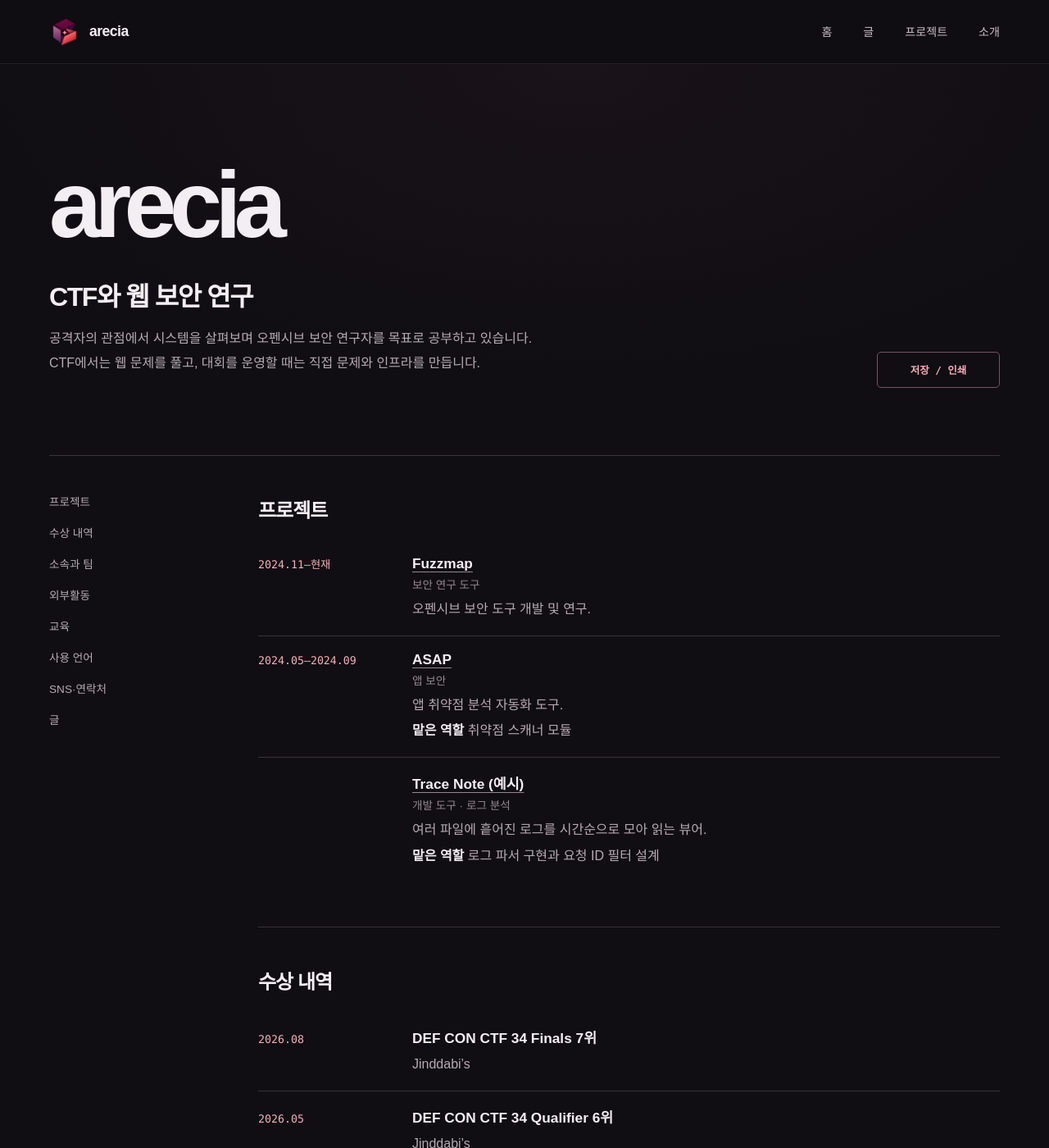
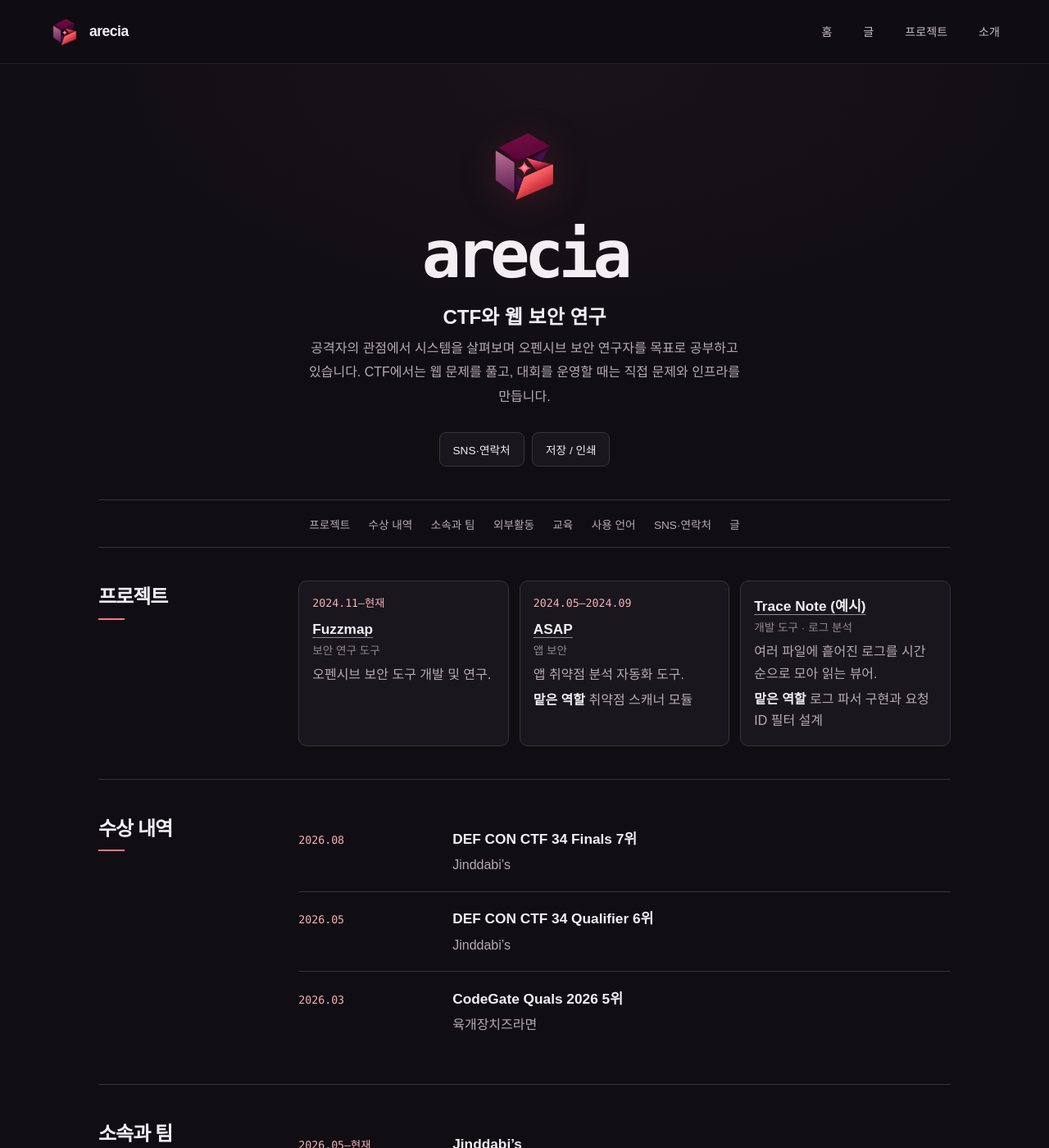
Before and after one commit to areciah/areciah.github.io, a Jekyll site: the page built from cv/index.html, in a window 1280 px wide and 1400 px high. Shown: the whole window at 82% size. Built offline with Jekyll 4.4.1, drawn with Linux system fonts in a browser that asks for light colours.

Commit message:
Give the profile a portfolio layout

```diff
--- a/assets/style.css
+++ b/assets/style.css
@@ -147,33 +147,29 @@ main { background: radial-gradient(ellipse 75% 500px at 55% 0, #512c3726, transp
 .post-bottom-nav small { display: block; margin-bottom: 8px; color: var(--soft); }
 .post-bottom-nav strong { font-size: 1rem; }
 
-.cv-page { padding-block: 42px 125px; }
-.cv-topline { display: flex; justify-content: space-between; gap: 20px; padding-bottom: 19px; border-bottom: 1px solid var(--line); color: var(--soft); font: .69rem var(--mono); letter-spacing: .12em; }
-.cv-header { display: flex; justify-content: space-between; align-items: end; gap: 40px; padding: 72px 0 82px; }
-.cv-header h1 { margin: 0; font-size: clamp(4.2rem, 9vw, 8rem); font-weight: 600; line-height: 1; letter-spacing: -.075em; }
-.cv-headline { margin: 29px 0 0; font-size: clamp(1.3rem, 2.6vw, 2rem); font-weight: 600; letter-spacing: -.045em; }
-.cv-summary { max-width: 620px; margin: 12px 0 0; color: var(--muted); line-height: 1.85; word-break: keep-all; }
-.cv-actions { display: flex; flex-direction: column; gap: 10px; min-width: 150px; }
-.cv-actions a, .cv-actions button { display: block; min-height: 44px; padding: 11px 14px; border: 1px solid #745566; border-radius: 5px; background: transparent; color: var(--accent-soft); cursor: pointer; font: 700 .78rem var(--mono); text-align: center; }
-.cv-actions a:hover, .cv-actions button:hover { border-color: var(--accent); color: var(--text); }
-.cv-grid { display: grid; grid-template-columns: 190px minmax(0, 1fr); gap: 65px; border-top: 1px solid var(--line); }
-.cv-index { position: sticky; top: 24px; display: flex; flex-direction: column; align-self: start; gap: 18px; padding-top: 45px; font-size: .85rem; }
-.cv-index span { margin-bottom: 7px; color: var(--accent); font: 700 .69rem var(--mono); letter-spacing: .13em; }
-.cv-index a { color: var(--muted); }
+.cv-page { max-width: 1040px; padding-block: 0 6rem; }
+.cv-header { display: grid; justify-items: center; gap: 1.25rem; padding: clamp(3rem, 6vw, 5rem) 0 2.5rem; text-align: center; }
+.cv-symbol { width: 96px; height: 96px; object-fit: contain; filter: drop-shadow(0 7px 20px #ab304740); }
+.cv-header h1 { margin: 0; font: 650 clamp(3rem, 7vw, 5rem)/1 var(--mono); letter-spacing: -.08em; }
+.cv-headline { margin: 1rem 0 .5rem; font-size: clamp(1.1rem, 3vw, 1.5rem); font-weight: 650; }
+.cv-summary { max-width: 580px; color: var(--muted); line-height: 1.85; word-break: keep-all; }
+.cv-summary p { margin: .5rem 0; }
+.cv-actions, .cv-index { display: flex; justify-content: center; align-items: center; flex-wrap: wrap; }
+.cv-actions { gap: .6rem; }
+.cv-actions a, .cv-actions button { padding: .65rem 1rem; border: 1px solid var(--line); border-radius: 8px; color: var(--text); background: var(--surface); font: inherit; font-size: .85rem; cursor: pointer; }
+.cv-actions a:hover, .cv-actions button:hover { border-color: var(--accent); }
+.cv-index { gap: .25rem 1rem; padding: .75rem; border-block: 1px solid var(--line); }
+.cv-index a { padding: .4rem .2rem; font-size: .85rem; color: var(--muted); }
 .cv-index a:hover { color: var(--accent); }
-.cv-content { min-width: 0; }
-.cv-section { padding: 47px 0 55px; border-bottom: 1px solid var(--line); scroll-margin-top: 24px; }
-.cv-section-head { display: grid; grid-template-columns: 120px minmax(0, 1fr); gap: 20px; align-items: baseline; margin-bottom: 28px; }
-.cv-section-head span { color: var(--accent); font: 700 .69rem var(--mono); letter-spacing: .08em; }
-.cv-section-head h2 { margin: 0; font-size: clamp(1.8rem, 3vw, 2.5rem); font-weight: 600; letter-spacing: -.05em; }
-.cv-records { border-top: 1px solid var(--line); }
-.cv-record { display: grid; grid-template-columns: 120px minmax(0, 1fr); gap: 20px; padding: 25px 0; border-bottom: 1px solid var(--line); }
-.cv-record-meta { display: flex; flex-direction: column; gap: 7px; color: var(--soft); font: .74rem/1.5 var(--mono); }
-.cv-record h3 { margin: 0 0 9px; font-size: 1.2rem; font-weight: 600; letter-spacing: -.03em; }
-.cv-record p { margin: 0; color: var(--muted); line-height: 1.75; }
-.cv-record a { display: inline-block; margin-top: 12px; color: var(--accent); font-size: .82rem; }
-.cv-record a:hover { text-decoration: underline; text-underline-offset: 4px; }
-.cv-empty { margin: 0; padding: 32px; border: 1px solid var(--line); border-radius: 7px; background: var(--surface); color: var(--soft); font-size: .9rem; }
+.cv-section { display: grid; grid-template-columns: minmax(8rem, .8fr) minmax(0, 3fr); gap: 2rem; padding: 2.5rem 0; border-bottom: 1px solid var(--line); scroll-margin-top: 1rem; }
+.cv-section > h2::after { content: ""; display: block; width: 2rem; height: 2px; margin-top: .65rem; background: var(--accent); }
+.cv-projects { display: grid; grid-template-columns: repeat(auto-fit, minmax(min(100%, 14rem), 1fr)); gap: .8rem; }
+.cv-projects .cv-entry { display: flex; flex-direction: column; align-items: stretch; gap: .65rem; padding: 1rem; border: 1px solid var(--line); border-radius: 10px; background: var(--surface); }
+.cv-projects .cv-entry:focus-within, .cv-projects .cv-entry:hover { border-color: var(--accent-soft); }
+@media screen and (max-width: 760px) {
+  .cv-section { grid-template-columns: 1fr; gap: .5rem; padding-block: 1.75rem; }
+}
+
 
 .intro { display: none; position: fixed; z-index: 100; inset: 0; background: radial-gradient(ellipse 65% 65% at 60% 44%, #482936, transparent 75%), var(--bg); color: var(--text); }
 .intro-pending .intro { display: grid; animation: intro-fallback 0s 5s forwards; }
@@ -205,7 +201,6 @@ main { background: radial-gradient(ellipse 75% 500px at 55% 0, #512c3726, transp
   .hero { grid-template-columns: 1fr; gap: 45px; padding-block: 65px 70px; }
   .archive-visual { width: min(100%, 540px); }
   .about-grid { gap: 36px; }
-  .cv-grid { grid-template-columns: 140px minmax(0, 1fr); gap: 35px; }
 }
 @media (max-width: 620px) {
   .container { width: min(100% - 36px, 1160px); }
@@ -241,17 +236,6 @@ main { background: radial-gradient(ellipse 75% 500px at 55% 0, #512c3726, transp
   .post-page { padding: 55px 20px 95px; }
   .post-header { padding: 60px 0 42px; }
   .post-bottom-nav { grid-template-columns: 1fr; gap: 0; }
-  .cv-page { padding-block: 32px 85px; }
-  .cv-topline span:last-child { display: none; }
-  .cv-header { flex-direction: column; align-items: start; gap: 28px; padding: 60px 0; }
-  .cv-header h1 { font-size: clamp(3.5rem, 15vw, 5rem); }
-  .cv-actions { flex-direction: row; flex-wrap: wrap; }
-  .cv-grid { grid-template-columns: 1fr; gap: 0; }
-  .cv-index { position: static; flex-direction: row; flex-wrap: wrap; gap: 10px 18px; padding-top: 27px; }
-  .cv-index span { width: 100%; }
-  .cv-section { padding-block: 42px 48px; }
-  .cv-section-head, .cv-record { grid-template-columns: 1fr; gap: 10px; }
-  .cv-record { gap: 13px; }
   .intro-inner { width: min(100% - 36px, 1160px); }
   .intro h2 { font-size: clamp(3.1rem, 12vw, 5rem); }
 }
@@ -267,9 +251,9 @@ main { background: radial-gradient(ellipse 75% 500px at 55% 0, #512c3726, transp
   .cv-page { width: 100%; padding: 0; }
   .cv-header { padding: 25px 0 35px; }
   .cv-header h1 { font-size: 55px; }
-  .cv-grid { display: block; }
-  .cv-section { break-inside: avoid; padding: 26px 0; }
-  .cv-empty { background: transparent; }
+  .cv-symbol { display: none; }
+  .cv-section { display: block; padding: 16px 0; }
+  .cv-page .cv-period { color: var(--accent); }
   @page { margin: 18mm; }
 }
 
--- a/cv/index.html
+++ b/cv/index.html
@@ -6,14 +6,18 @@ description: arecia의 보안 연구, 프로젝트와 활동 기록.
 {% assign cv = site.data.cv %}
 <div class="cv-page container">
   <header class="cv-header">
+    <img class="cv-symbol" src="{{ '/assets/archive-icon.png' | relative_url }}" width="100" height="100" alt="">
     <div>
       <h1>{{ cv.name | escape }}</h1>
       <p class="cv-headline">{{ cv.headline | escape }}</p>
       <div class="cv-summary">{{ cv.intro | markdownify }}</div>
     </div>
-    <div class="cv-actions"><button type="button" data-print-cv>저장 / 인쇄</button></div>
+    <div class="cv-actions">
+      {% assign contact = cv.sections | where: 'title', 'SNS·연락처' | first %}
+      {% if contact %}<a href="#{{ contact.id }}">SNS·연락처</a>{% endif %}
+      <button type="button" data-print-cv>저장 / 인쇄</button>
+    </div>
   </header>
-  <div class="cv-grid">
   <nav class="cv-index" aria-label="소개 목차">
     <a href="#projects">프로젝트</a>
     {% for section in cv.sections %}<a href="#{{ section.id }}">{{ section.title | escape }}</a>{% endfor %}
@@ -23,7 +27,7 @@ description: arecia의 보안 연구, 프로젝트와 활동 기록.
     <section class="cv-section" id="projects">
       <h2>프로젝트</h2>
       {% assign projects = site.projects | sort: 'period', 'first' | reverse %}
-        <ul class="cv-entries">
+      <ul class="cv-entries cv-projects">
         {% for project in projects %}
         <li class="cv-entry">
           {% if project.period and project.period != empty %}<span class="cv-period">{{ project.period | escape }}</span>{% endif %}
@@ -59,4 +63,3 @@ description: arecia의 보안 연구, 프로젝트와 활동 기록.
     {% endfor %}
   </div>
 </div>
-</div>
```
Lines whose indentation alone changed are shown as unchanged.
